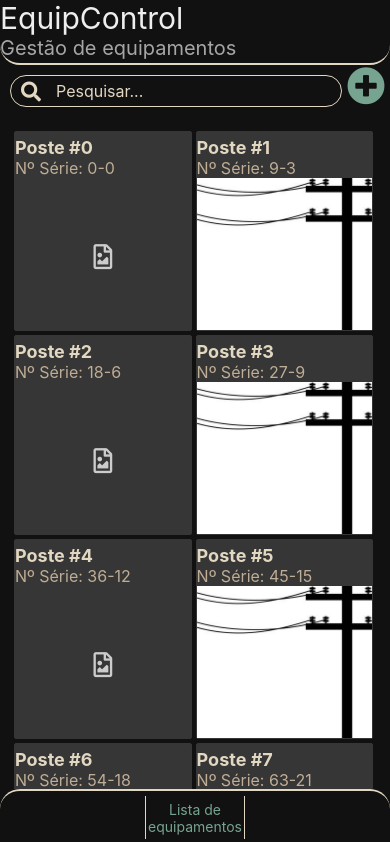
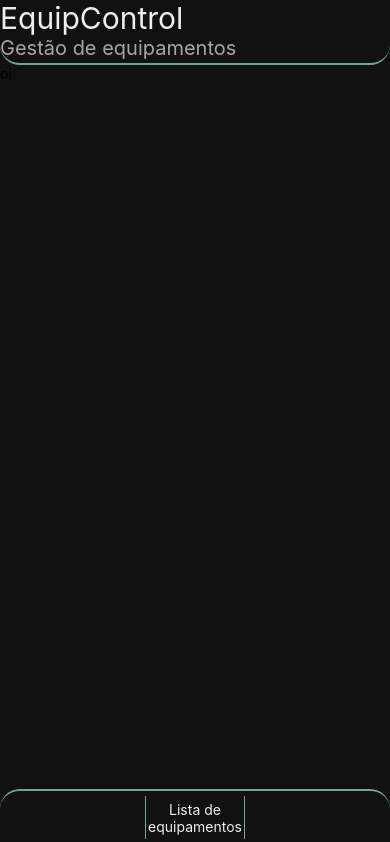
Before and after one commit to CodeLabFatec/EquipControl, a React Native app: screen /RegisterEquipment in a window 390 px wide. Shown: the top 842 px of the page. Built offline with nearby package versions, Linux system fonts and the light colour scheme.

Commit message:
Chore/cadastro-equipamento

```diff
--- a/src/api/equipmentController.ts
+++ b/src/api/equipmentController.ts
@@ -33,6 +33,7 @@ class EquipmentController {
     for (let i = 0; i < 20; i++) {
       const equipment: Equipment = {
         domain: 'Poste',
+        state: true,
         files: i % 2 == 0 ? [] : [file1, file2],
         latitude: 1,
         longitude: 1,
--- a/src/helpers/models/equipment.ts
+++ b/src/helpers/models/equipment.ts
@@ -11,4 +11,5 @@ export interface Equipment {
   files: Files[] | undefined;
   created_at?: Date;
   updated_at?: Date;
+  state: boolean;
 }
--- a/src/modules/components/carousel-slide.tsx
+++ b/src/modules/components/carousel-slide.tsx
@@ -19,7 +19,7 @@ const styles = StyleSheet.create({
     alignItems: 'center',
     justifyContent: 'center',
     width: 300,
-    height: 200,
+    height: 220,
   },
   image: {
     width: '100%',
--- a/src/modules/components/footer.tsx
+++ b/src/modules/components/footer.tsx
@@ -21,14 +21,14 @@ const styles = StyleSheet.create({
     display: 'flex',
     justifyContent: 'center',
     borderTopWidth: 2,
-    borderTopColor: '#E2D7C1',
+    borderTopColor: '#77A490',
     borderTopEndRadius: 20,
     borderTopStartRadius: 20,
   },
   equipamentosButton: {
     borderLeftWidth: 1,
     borderRightWidth: 1,
-    borderColor: '#E2D7C1',
+    borderColor: '#77A490',
     width: 100,
     marginHorizontal: 5,
     marginVertical: 5,
@@ -36,7 +36,7 @@ const styles = StyleSheet.create({
   equipamentosButtonText: {
     textAlign: 'center',
     paddingTop: 5,
-    color: '#77A490',
+    color: '#EEEEEE',
   },
 });
 
--- a/src/modules/components/header.tsx
+++ b/src/modules/components/header.tsx
@@ -33,7 +33,7 @@ const styles = StyleSheet.create({
     flexDirection: 'row',
     height: 65,
     borderBottomWidth: 2,
-    borderBottomColor: '#E2D7C1',
+    borderBottomColor: '#77A490',
     borderBottomEndRadius: 20,
     borderBottomStartRadius: 20,
   },
--- a/src/modules/pages/equipmentInfo.tsx
+++ b/src/modules/pages/equipmentInfo.tsx
@@ -6,6 +6,7 @@ import {
   Pressable,
   TextInput,
   ScrollView,
+  Alert
 } from 'react-native';
 import { Equipment } from '../../helpers/models';
 import Carousel from '../components/carousel';
@@ -13,7 +14,27 @@ import Icon from 'react-native-vector-icons/FontAwesome5';
 
 function EquipmentInfo({ navigation, route }) {
   const equipment: Equipment = route.params;
-  const [value, onChangeText] = React.useState('');
+  const [equipamento, setEquipamento] = React.useState(equipment);
+
+  const handleActivateButton = () =>
+    Alert.alert('Ativar', 'Deseja ativar este equipamento?', [
+      {
+        text: 'Não',
+        onPress: () => console.log('Cancel Pressed'),
+        style: 'cancel',
+      },
+      { text: 'Sim', onPress: () => setEquipamento({...equipamento,state:true}) },
+    ]);
+
+    const handleDisableButton = () =>
+    Alert.alert('Desativar', 'Deseja desativar este equipamento?', [
+      {
+        text: 'Não',
+        onPress: () => console.log('Cancel Pressed'),
+        style: 'cancel',
+      },
+      { text: 'Sim', onPress: () => setEquipamento({...equipamento,state:false}) },
+    ]);
 
   if (!equipment) {
     navigation.navigate('Home');
@@ -25,14 +46,14 @@ function EquipmentInfo({ navigation, route }) {
       <View style={styles.buttonsContainer}>
         <Pressable
           style={styles.activeButton}
-          // onPress={() => handleActivate()}
-          >
+          onPress={handleActivateButton}
+        >
           <Text style={styles.activeText}>Ativar</Text>
         </Pressable>
         <Pressable
           style={styles.disableButton}
-          // onPress={() => navigate('Home'F)}
-          >
+        onPress={handleDisableButton}
+        >
           <Text style={styles.disableText}>Desativar</Text>
         </Pressable>
       </View>
@@ -61,16 +82,16 @@ function EquipmentInfo({ navigation, route }) {
             placeholder="Nome do equipamento"
             placeholderTextColor={'#E2D7C1'}
             maxLength={40}
-            onChangeText={text => onChangeText(text)}
-            value={value}
+            onChangeText={text => setEquipamento({...equipamento,name:text})}
+            value={equipamento.name}
             style={styles.tipeEquipmentInput}
           />
           <TextInput
             placeholder="ID"
             placeholderTextColor={'#E2D7C1'}
             maxLength={40}
-            onChangeText={text => onChangeText(text)}
-            value={value}
+            onChangeText={text => setEquipamento({...equipamento,_id:text})}
+            value={equipamento._id}
             style={styles.idEquipmentInput}
           />
         </View>
@@ -79,26 +100,28 @@ function EquipmentInfo({ navigation, route }) {
             placeholder="Serial"
             placeholderTextColor={'#E2D7C1'}
             maxLength={40}
-            onChangeText={text => onChangeText(text)}
-            value={value}
+            onChangeText={text => setEquipamento({...equipamento,serial:text})}
+            value={equipamento.serial}
             style={styles.serialEquipmentInput}
           />
         </View>
         <View style={styles.textContainer}>
           <TextInput
             placeholder="Latitude"
+            keyboardType='numeric'
             placeholderTextColor={'#E2D7C1'}
             maxLength={40}
-            onChangeText={text => onChangeText(text)}
-            value={value}
+            onChangeText={text => setEquipamento({...equipamento,latitude:Number(text)})}
+            value={equipamento.latitude + ''}
             style={styles.latitudeEquipmentInput}
-          />
+            />
           <TextInput
             placeholder="Longitude"
+            keyboardType='numeric'
             placeholderTextColor={'#E2D7C1'}
             maxLength={40}
-            onChangeText={text => onChangeText(text)}
-            value={value}
+            onChangeText={text => setEquipamento({...equipamento,longitude:Number(text)})}
+            value={equipamento.longitude + ''}
             style={styles.longitudeEquipmentInput}
           />
         </View>
@@ -109,8 +132,8 @@ function EquipmentInfo({ navigation, route }) {
             placeholderTextColor={'#E2D7C1'}
             multiline={true}
             numberOfLines={10}
-            // onChangeText={text => this.setState({text})}
-            // value={this.state.text}
+            onChangeText={text => setEquipamento({...equipamento,notes:text})}
+            value={equipamento.notes}
             style={styles.observationEquipmentInput}
           />
         </View>
@@ -118,8 +141,8 @@ function EquipmentInfo({ navigation, route }) {
       <View style={styles.buttonsContainer}>
         <Pressable
           style={styles.confirmButton}
-          // onPress={() => navigate('Home')}
-          >
+          onPress={() => console.log(equipamento)}
+        >
           <Text style={styles.confirmText}>Confirmar</Text>
         </Pressable>
       </View>
@@ -140,7 +163,7 @@ const styles = StyleSheet.create({
   },
   equipment: {
     width: '80%',
-    height: 200,
+    height: 220,
     zIndex: 1,
     borderColor: '#E2D7C1',
     borderWidth: 1,
--- a/src/modules/pages/equipmentRegister.tsx
+++ b/src/modules/pages/equipmentRegister.tsx
@@ -1,31 +1,16 @@
-import React, {useState} from 'react';
-import {View, Text, StyleSheet} from 'react-native';
-import {equipmentController} from '../../api';
-import {Equipment} from '../../helpers/models';
+import React, { useState } from 'react';
+import { View, Text, StyleSheet } from 'react-native';
+import { equipmentController } from '../../api';
+import { Equipment } from '../../helpers/models';
 import Icon from 'react-native-vector-icons/FontAwesome5';
 import Carousel from '../components/carousel';
 
-function EquipmentRegister({navigation, route}) {
-  const equipment: Equipment = route.params;
-
-  if (!equipment) {
-    navigation.navigate('Home');
-    return;
-  }
+function EquipmentRegister({ navigation, route }) {
 
   return (
     <View>
-    <Text>Teste - {equipment.name}</Text>
-    <View style={styles.equipment}>
-      {equipment.files && equipment.files.length > 0 ? (
-        <Carousel files={equipment.files ?? []} />
-      ) : (
-        <View>
-          <Icon style={styles.fileIcon} name="file-image" />
-        </View>
-      )}
+      <Text>oi</Text>
     </View>
-  </View>
   );
 }
 
```
